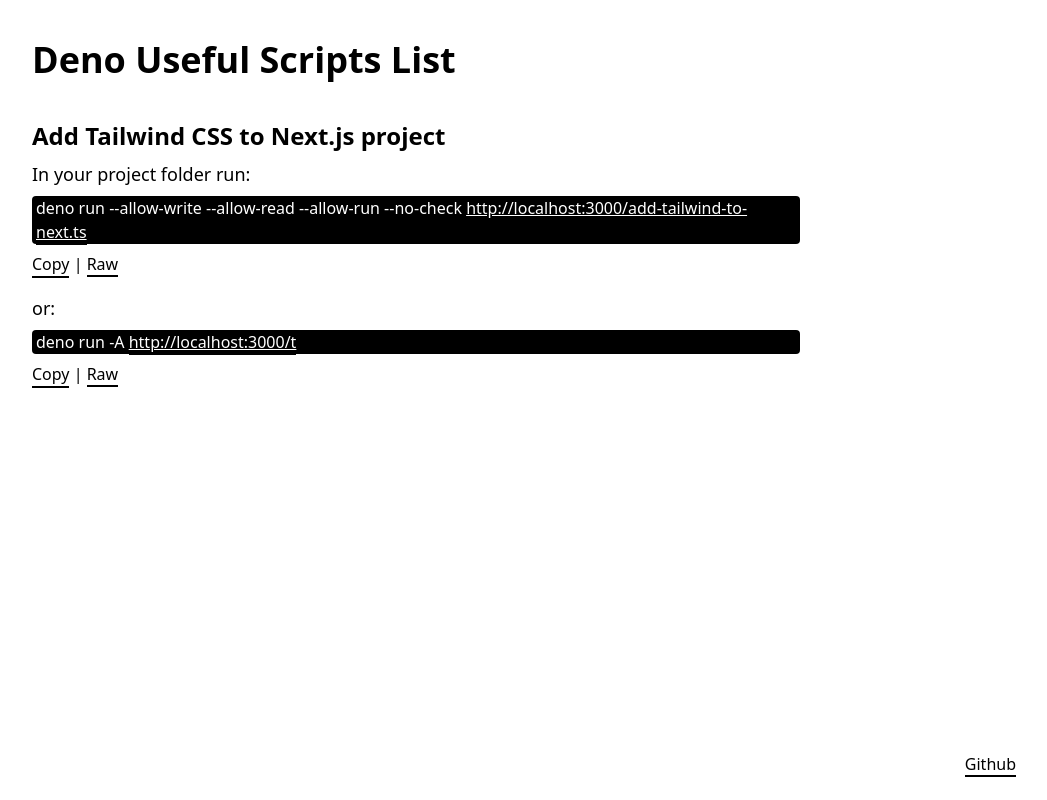
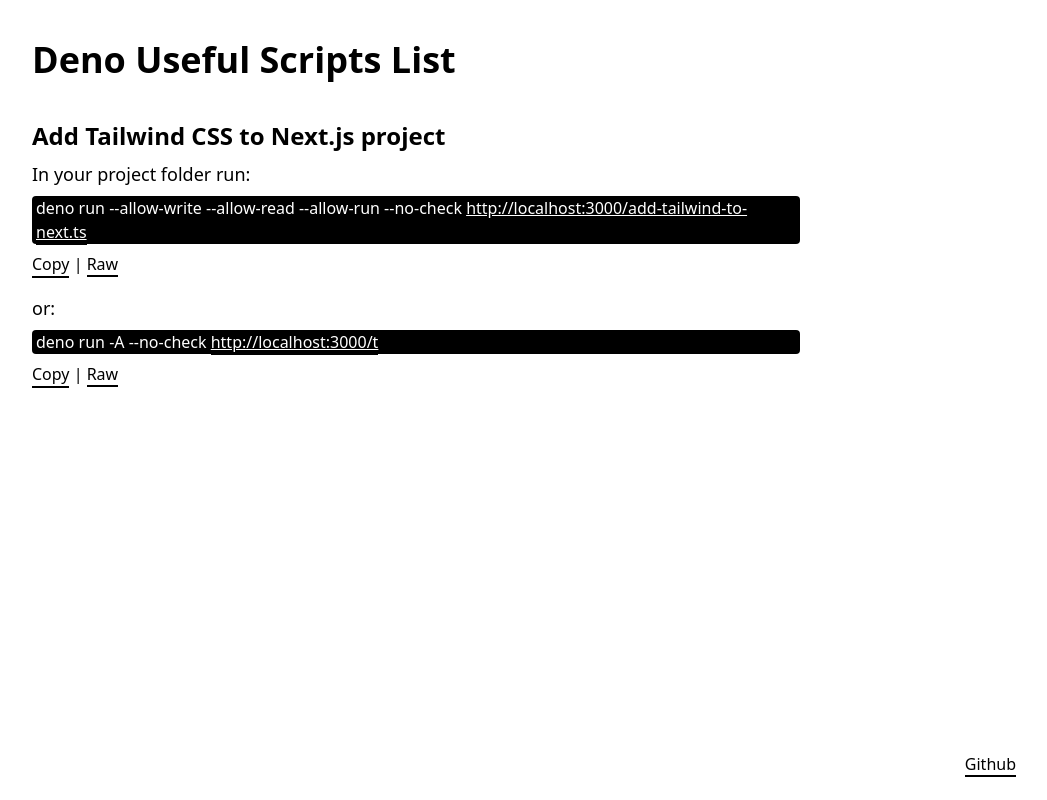
Before and after one commit to comingAlive/denos, a Next.js app: page / in a window 1280 px wide. Shown: the whole page, without its empty margins (224-1271 px from the left). Built offline with nearby package versions, Linux system fonts and the light colour scheme.

Commit message:
update readme and add --no-chec

```diff
--- a/components/CommandBlockWithTitle.tsx
+++ b/components/CommandBlockWithTitle.tsx
@@ -9,7 +9,9 @@
       <p className="mt-2 text-lg">{label}</p>
       <p className="relative px-1 mt-2 text-base text-white bg-black rounded">
         <span>{command + " "}</span>
-        <a className="underline cursor-pointer">{link}</a>
+        <Link href={link}>
+          <a className="underline cursor-pointer">{link}</a>
+        </Link>
       </p>
       <div className="mt-2 mb-4 text-base">
         <button
--- a/pages/index.tsx
+++ b/pages/index.tsx
@@ -16,7 +16,7 @@
         />
         <CommandBlockWithTitle
           label="or:"
-          command="deno run -A"
+          command="deno run -A --no-check"
           link={`${SITE_NAME}/t`}
         />
       </article>
```
Also changed, not shown: 1 other file (tests, documents, lock files or other folders).
